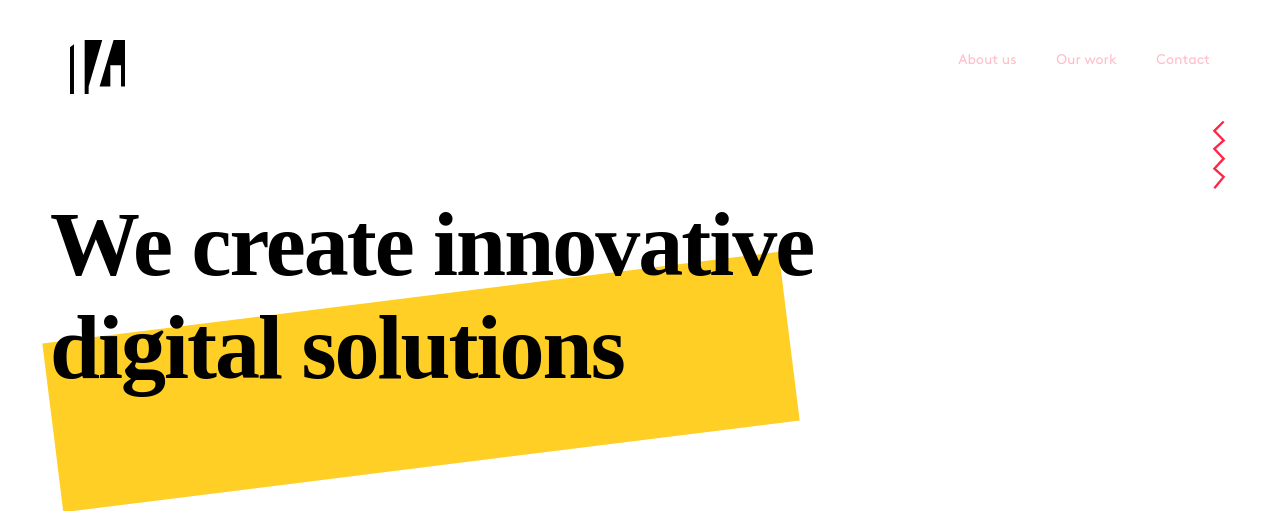
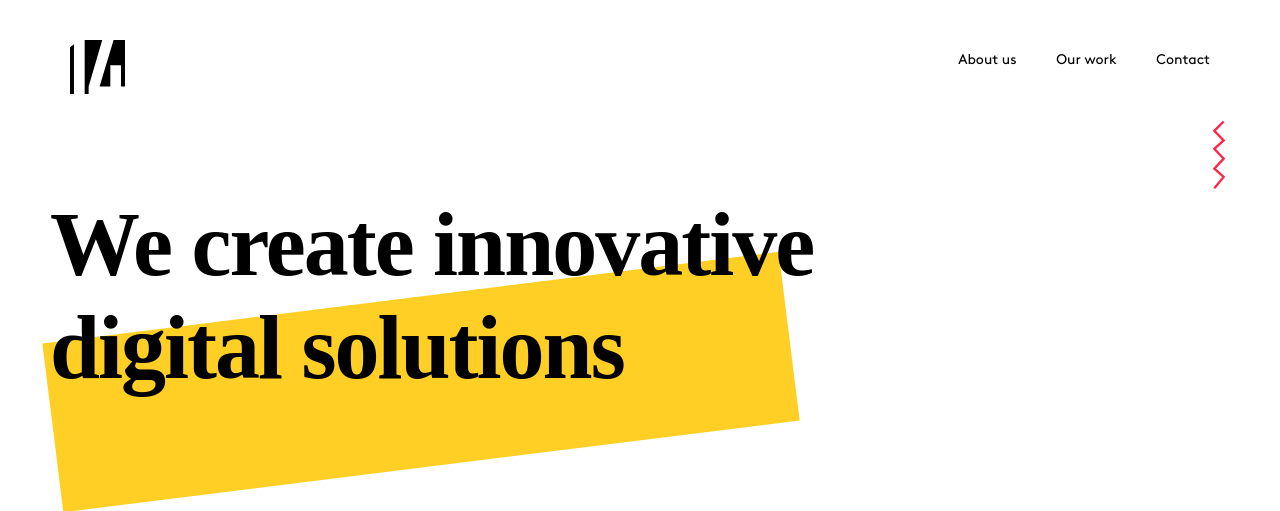
Before and after one commit to PaimoEmmanuel/PaimoEmmanuel.github.io-S14-Website, a PHP site: page /index.html in a window 1280 px wide. Shown: the top 511 px of the page. Run offline with PHP 8.4, Linux system fonts and the light colour scheme; some web fonts are replaced.

Commit message:
Minor Fixes 4.1.4

```diff
--- a/css/style.css
+++ b/css/style.css
@@ -619,7 +619,7 @@ body {
           margin-top: 1rem; } }
       @media only screen and (max-width: 56.25em) {
         .header__nav-list {
-          margin-top: 2.5rem; } }
+          margin-top: 2.8rem; } }
       .header__nav-list-parent {
         list-style: none;
         width: 100%;
@@ -631,8 +631,7 @@ body {
             font-size: 1.4rem;
             font-weight: 500;
             color: #000000;
-            margin-left: 3.7rem;
-            color: pink; }
+            margin-left: 3.7rem; }
             @media only screen and (max-width: 56.25em) {
               .header__nav-list-parent li a {
                 font-size: 2.5rem;
--- a/sass/layout/_header.scss
+++ b/sass/layout/_header.scss
@@ -38,7 +38,7 @@
                 margin-top: 1rem;
             }
             @include respond(tab-port){
-                margin-top: 2.5rem;
+                margin-top: 2.8rem;
             }
             margin-top: -4.4rem;
             float: right;
@@ -55,7 +55,6 @@
                         font-weight: 500;
                         color: $color-black;
                         margin-left: 3.7rem;
-                        color: pink;
                         @include respond(tab-port){
                             font-size: 2.5rem;
                             margin-left: 0;
```
